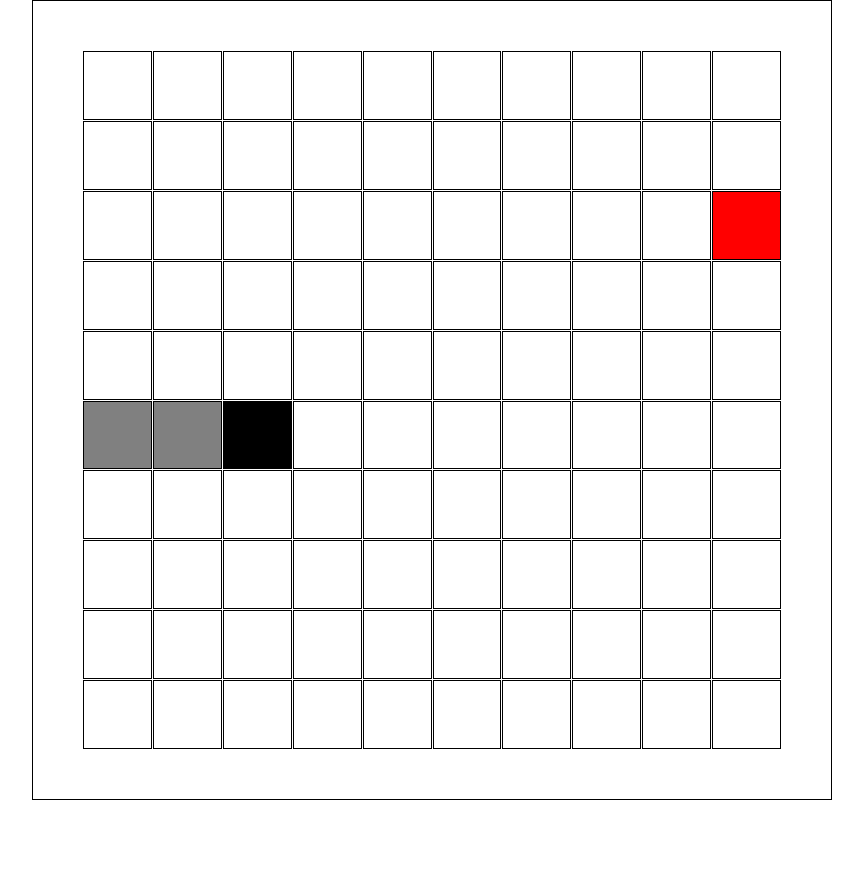
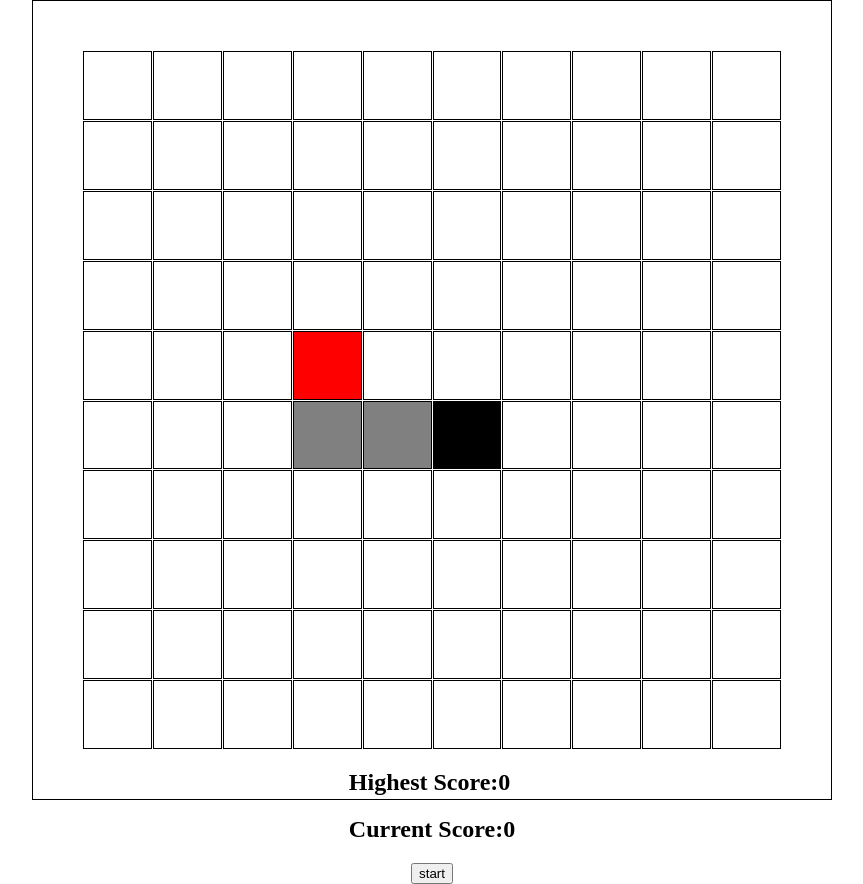
Before and after one commit to Kb739/snek, a React (Create React App) app: page / in a window 1280 px wide. Shown: the whole page, without its empty margins (208-1071 px from the left). Before the commit the page ends 800 px from the top, so only its background shows below. Built offline with nearby package versions, Linux system fonts and the light colour scheme.

Commit message:
separate grid as custom hook & add reset behavior on game over

```diff
--- a/src/App.js
+++ b/src/App.js
@@ -1,9 +1,123 @@
-import React from 'react'
-import Grid from './Grid'
+import React, { useState, useEffect, useRef } from 'react'
+import useGrid from './Grid'
+import { gridSize } from './InitialData'
+import useSnek from "./hooks/useSnek"
+import useFood from "./hooks/useFood"
+import ScoreBar from './ScoreBar'
+
 function App() {
+
+    const [foodRespawn, setFoodRespawn] = useState(false)
+    const [snekData, grow, snekMove, snekReset, selfCollision] = useSnek()
+    const foodData = useFood(snekData, gridSize, foodRespawn);
+    const { grid, gridStyle } = useGrid(gridSize, [...snekData, foodData])
+
+    const headPos = snekData[0].pos;
+    const foodPos = foodData.pos;
+
+    const [playerScore, setPlayerScore] = useState({
+        currentScore: 0,
+        highScore: 0
+    })
+    const [isGameRunning, setIsGameRunning] = useState(false)
+    const isGameRunningRef = useRef(isGameRunning);
+    isGameRunningRef.current = isGameRunning;
+
+    const [isGameOver, setIsGameOver] = useState(false)
+
+    function addToScore() {
+        setPlayerScore(prevScore => ({
+            ...prevScore,
+            currentScore: prevScore.currentScore + 1
+        }))
+    }
+
+    function updateHighScore() {
+        const { currentScore, highScore } = playerScore;
+        setPlayerScore(prevScore => ({
+            currentScore: 0,
+            highScore: currentScore > highScore ? currentScore : highScore
+        }))
+    }
+
+    function restartGame() {
+        updateHighScore()
+        snekReset()
+        setFoodRespawn(true)
+        startGame()
+    }
+
+    function startGame() {
+        setIsGameRunning(true)
+        setIsGameOver(false)
+    }
+
+    function update() {
+        snekMove()
+    }
+
+    function gameOver() {
+        setIsGameRunning(false)
+        setIsGameOver(true)
+    }
+
+    function collision_SnekToFood() {
+        return headPos.x === foodPos.x && headPos.y === foodPos.y
+    }
+
+    function collision_SnekToSelf() {
+        return selfCollision;
+    }
+
+    function handleCollision() {
+        if (collision_SnekToFood()) {
+            //food Consume
+            grow()
+            setFoodRespawn(true)
+            addToScore()
+        }
+        else if (collision_SnekToSelf()) {
+            gameOver()
+        }
+    }
+
+    useEffect(() => {
+        if (isGameRunning) {
+            setTimeout(() => {
+                if (isGameRunningRef.current) {
+                    update()
+                }
+            }, 1000)
+        }
+    }, [headPos.x, headPos.y, isGameRunning])
+
+    useEffect(() => {
+        handleCollision()
+    }, [headPos.x, headPos.y, selfCollision])
+
+    useEffect(() => {
+        if (foodRespawn) {
+            setFoodRespawn(false)
+        }
+    }, [foodRespawn])
+
+
+    const gridElements = grid.map(block => {
+        return <div className={block.className} style={block.style}></div>
+    })
+
+
     return (
         <div className='main'>
-            <Grid size={10} />
+            <div className="grid" style={gridStyle}>
+                {gridElements}
+            </div>
+            <ScoreBar playerScore={playerScore} />
+            {
+                isGameOver ? <button onClick={restartGame}>restart</button>
+                    : !isGameRunning ? <button onClick={startGame}>start</button> : ''
+            }
+
         </div>
     )
 }
--- a/src/Grid.js
+++ b/src/Grid.js
@@ -1,19 +1,6 @@
-import React, { useState, useEffect, useRef } from "react";
-import useSnek from "./hooks/useSnek"
-import { gridSize } from "./InitialData"
 
-function Grid(props) {
-
-    const [snekData, headPos, grow, move] = useSnek()
-    const [foodPos, setFoodPos] = useState(nextFoodPos())
-    const [spwanFood, setSpawnFood] = useState(true)
-
-    function checkCollision() {
-        if (posToIndex(headPos) === foodPos) {
-            setSpawnFood(true)
-            grow()
-        }
-    }
+function useGrid(gridSize, drawBlocks) {
+    console.log(drawBlocks)
 
     function createGrid(gridSize) {
         const arr = [];
@@ -24,12 +11,9 @@ function Grid(props) {
                 },
                 className: "grid-block"
             }
-            const snekBlock = snekData.find(item => posToIndex(item.pos) === i)
-            if (snekBlock) {
-                block.style.backgroundColor = `${snekBlock.color}`
-            }
-            else if (i === foodPos) {
-                block.style.backgroundColor = "red"
+            const drawBlock = drawBlocks.find(item => posToIndex(item.pos) === i)
+            if (drawBlock) {
+                block.style.backgroundColor = `${drawBlock.color}`
             }
             arr.push(block)
         }
@@ -40,49 +24,18 @@ function Grid(props) {
         return pos.x + pos.y * 10;
     }
 
-    function nextFoodPos() {
-        const emptyBlocks = []
-        for (let i = 0; i < gridSize ** 2; i++) {
-            if (!snekData.some(item => posToIndex(item.pos) === i))
-                emptyBlocks.push(i)
-        }
-        const num = Math.floor(Math.random() * emptyBlocks.length)
-        return emptyBlocks[num]
+    const gridStyle = {
+        display: 'grid',
+        gridTemplate: `repeat(${gridSize},1fr)/repeat(${gridSize},1fr)`,
+        gap: '1px'
     }
 
-    const gridElements = createGrid(props.size).map(block => {
-        return <div className={block.className} style={block.style}></div>
-    })
-
-    const gridStyle = {
-        display: 'grid',
-        gridTemplate: `repeat(${props.size},1fr)/repeat(${props.size},1fr)`,
-        gap: '1px'
-
-    }
-
-    useEffect(() => {
-        if (spwanFood) {
-            setFoodPos(nextFoodPos())
-            setSpawnFood(false)
+    return (
+        {
+            grid: createGrid(gridSize),
+            gridStyle
         }
-    }, [spwanFood])
-
-    useEffect(() => {
-        setTimeout(() => {
-            move()
-        }, 1000)
-    }, [headPos.x, headPos.y])
-
-    useEffect(() => {
-        checkCollision()
-    }, [headPos.x, headPos.y])
-
-    return (
-        <div className="grid" style={gridStyle} >
-            {gridElements}
-        </div>
     )
 }
 
-export default Grid
+export default useGrid
--- /dev/null
+++ b/src/ScoreBar.js
@@ -0,0 +1,10 @@
+import React from 'react'
+function ScoreBar({ playerScore }) {
+    return (
+        <div className="score-bar">
+            <h2>Highest Score:{playerScore.highScore}</h2>
+            <h2>Current Score:{playerScore.currentScore}</h2>
+        </div>
+    )
+}
+export default ScoreBar
--- /dev/null
+++ b/src/hooks/useFood.js
@@ -0,0 +1,32 @@
+import { useState, useEffect } from "react"
+
+function useFood(nonEmptyBlocks, gridSize, findNewPos) {
+
+    const [pos, setPos] = useState(nextFoodPos())
+
+    useEffect(() => {
+        if (findNewPos) {
+            setPos(nextFoodPos())
+        }
+    }, [findNewPos])
+
+    function nextFoodPos() {
+        const emptyBlocks = []
+        for (let i = 0; i < gridSize; i++) {
+            {
+                for (let j = 0; j < gridSize; j++) {
+                    if (!nonEmptyBlocks.some(item => item.pos.x === i && item.pos.y === j))
+                        emptyBlocks.push({ x: i, y: j })
+                }
+            }
+        }
+        const num = Math.floor(Math.random() * emptyBlocks.length)
+        return emptyBlocks[num]
+    }
+
+    return {
+        pos,
+        color: 'red'
+    }
+}
+export default useFood;
--- a/src/hooks/useSnek.js
+++ b/src/hooks/useSnek.js
@@ -5,8 +5,12 @@ function useSnek() {
 
     const [data, setData] = useState(snekData.body)
     const [direction, setDirection] = useState(snekData.initialDirection)
+    const [selfCollision, setSelfCollision] = useState(false)
     const headPos = data[0].pos
+    console.log(headPos)
 
+    const dataRef = useRef(data);
+    dataRef.current = data;
     const dirRef = useRef(direction);
     dirRef.current = direction;
 
@@ -36,20 +40,34 @@ function useSnek() {
         return Math.abs(prevDir.x + newDir.x) + Math.abs(prevDir.y + newDir.y) === 0 ? true : false;
     }
 
+    function predictCollision(data) {
+        const head = data[0].pos;
+        for (let i = 1; i < data.length; i++) {
+            const { x, y } = data[i].pos
+            if (head.x === x && head.y === y) {
+                return true;
+            }
+        }
+        return false;
+    }
+
     function move() {
         const moveDir = isOpposite(physicalDir.current, dirRef.current) ? physicalDir.current : dirRef.current;
-        prevPos.current = headPos;
-        setData(prevData => {
-            const arr = prevData.map((block, index) => ({
-                ...block,
-                pos: index == 0 ? addDir(block.pos, moveDir) : { ...(prevData[index - 1].pos) }
-            }))
-            return arr
-        })
+        const data = dataRef.current
+        const arr = data.map((block, index) => ({
+            ...block,
+            pos: index == 0 ? addDir(block.pos, moveDir) : { ...(data[index - 1].pos) }
+        }))
+        if (predictCollision(arr)) {
+            setSelfCollision(true);
+        } else {
+            prevPos.current = headPos;
+            setData(arr)
+        }
     }
 
     function updateDirecton({ key }) {
-        let x = 0, y = 0;
+        let { x, y } = direction;
         switch (key) {
             case 'w': {
                 x = 0
@@ -76,9 +94,20 @@ function useSnek() {
         setDirection({ x: x, y: y })
     }
     function grow() {
+        console.log('grow');
         setData(prevData => {
             return [...prevData, { ...prevData[prevData.length - 1] }]
         })
+    }
+
+    function reset() {
+        const { body, initialDirection } = snekData;
+        const headPos = body[0].pos;
+        prevPos.current = addDir(headPos, { x: -initialDirection.x, y: -initialDirection.y })
+        setSelfCollision(false)
+        setData(body)
+        setDirection(initialDirection)
+
     }
 
     useEffect(() => {
@@ -88,6 +117,6 @@ function useSnek() {
         }
     }, [])
 
-    return [data, headPos, grow, move]
+    return [data, grow, move, reset, selfCollision]
 }
 export default useSnek
```
